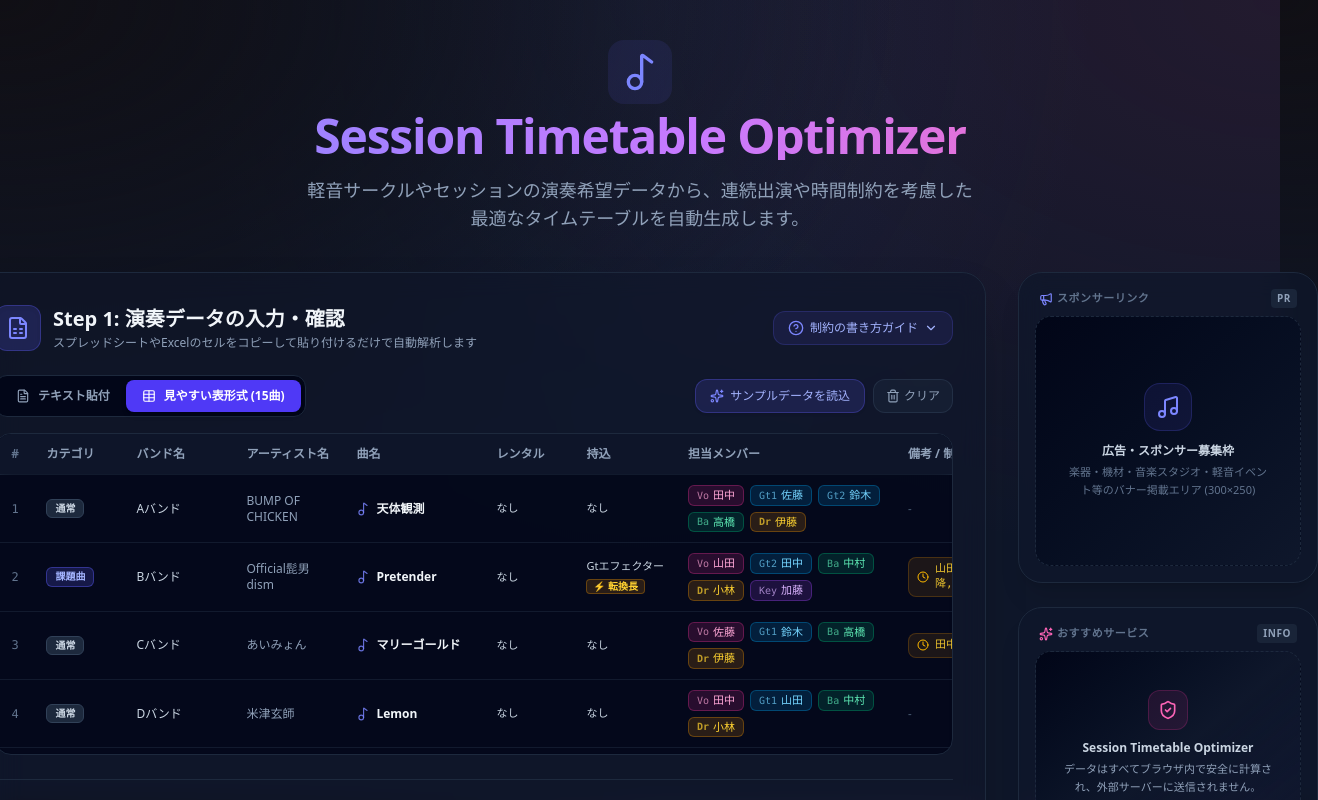
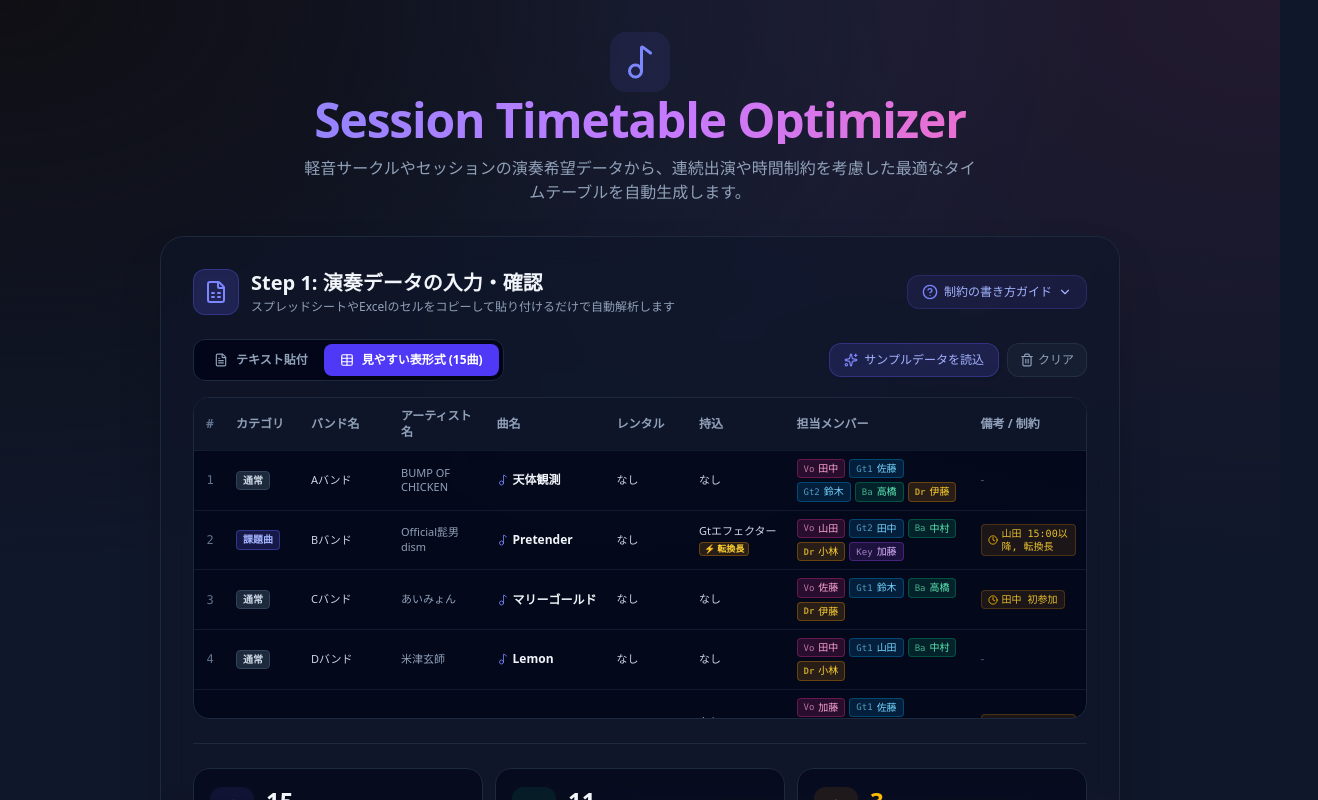
Before and after one commit to nasse0326/Session_Timetable_Optimizer, a Next.js app: page / in a window 1280 px wide. Both pictures are taken after a click on the button "サンプルデータを読込". Shown: the top 800 px of the page, 1318 px wide, since content can reach past the window. Built offline with nearby package versions, Linux system fonts and the light colour scheme.

Commit message:
style: ページレイアウトの横幅をスリム化（1カラム中央揃え、下部バナー配置、テーブル列幅の最適化）

```diff
--- a/src/app/page.tsx
+++ b/src/app/page.tsx
@@ -83,23 +83,21 @@ export default function Home() {
   }, [pendingResult]);
 
   return (
-    <main className="min-h-screen py-10 px-4 sm:px-6 lg:px-8 max-w-7xl mx-auto font-sans">
-      <header className="mb-10 text-center space-y-4">
-        <div className="inline-flex items-center justify-center p-3 bg-indigo-500/10 rounded-2xl mb-2">
-          <Music2 className="w-10 h-10 text-indigo-400" />
+    <main className="min-h-screen py-8 px-4 sm:px-6 lg:px-8 max-w-5xl mx-auto font-sans">
+      <header className="mb-8 text-center space-y-3">
+        <div className="inline-flex items-center justify-center p-3 bg-indigo-500/10 rounded-2xl mb-1">
+          <Music2 className="w-9 h-9 text-indigo-400" />
         </div>
-        <h1 className="text-4xl md:text-5xl font-extrabold text-transparent bg-clip-text bg-gradient-to-r from-indigo-400 via-purple-400 to-pink-400 tracking-tight">
+        <h1 className="text-3xl md:text-4xl lg:text-5xl font-extrabold text-transparent bg-clip-text bg-gradient-to-r from-indigo-400 via-purple-400 to-pink-400 tracking-tight">
           Session Timetable Optimizer
         </h1>
-        <p className="text-slate-400 text-base md:text-lg max-w-2xl mx-auto">
+        <p className="text-slate-400 text-sm md:text-base max-w-2xl mx-auto">
           軽音サークルやセッションの演奏希望データから、連続出演や時間制約を考慮した最適なタイムテーブルを自動生成します。
         </p>
       </header>
 
-      {/* メインレイアウト: PC (xl以上) では右側に固定サイドバーを配置 */}
-      <div className="flex flex-col xl:flex-row items-start gap-8 justify-center">
-        {/* 左側: メインツール領域 */}
-        <div className="flex-1 w-full max-w-5xl space-y-8">
+      {/* メインツール領域: 1カラムで美しく中央配置 */}
+      <div className="w-full space-y-8">
         <StepInput
           tsv={tsv}
           onTsvChange={setTsv}
@@ -121,9 +119,8 @@ export default function Home() {
             isOptimizing={isOptimizing}
           />
         </div>
-        </div>
 
-        {/* 右側: PC用 常設・追従型サイドバー */}
+        {/* ツール下部のスポンサー・バナーエリア */}
         <AdSidebar />
       </div>
 
--- a/src/components/AdSidebar.tsx
+++ b/src/components/AdSidebar.tsx
@@ -1,11 +1,11 @@
 import React from 'react';
-import { Megaphone, ExternalLink, Sparkles, Music, ShieldCheck } from 'lucide-react';
+import { Megaphone, Sparkles, Music, ShieldCheck } from 'lucide-react';
 
 export default function AdSidebar() {
   return (
-    <aside className="hidden xl:flex flex-col gap-6 sticky top-6 w-[300px] shrink-0">
-      {/* 広告枠 1: レクタングル (300x250) */}
-      <div className="bg-slate-900/70 border border-slate-800 rounded-3xl p-4 backdrop-blur-md shadow-xl transition-all hover:border-slate-700">
+    <aside className="w-full grid grid-cols-1 md:grid-cols-2 gap-4 pt-2">
+      {/* 広告枠 1: レクタングル (300x250 互換) */}
+      <div className="bg-slate-900/60 border border-slate-800 rounded-3xl p-4 backdrop-blur-md shadow-xl transition-all hover:border-slate-700">
         <div className="flex items-center justify-between text-[11px] font-semibold text-slate-500 uppercase tracking-wider mb-2 px-1">
           <span className="flex items-center gap-1">
             <Megaphone className="w-3.5 h-3.5 text-indigo-400" />
@@ -18,21 +18,21 @@ export default function AdSidebar() {
           【広告コード挿入エリア 1】
           Google AdSense や アフィリエイトタグ（サウンドハウス、音楽スタジオ等）をここに貼り付けます。
         */}
-        <div className="w-full h-[250px] bg-gradient-to-br from-slate-950 to-slate-900 border border-dashed border-slate-800 rounded-2xl flex flex-col items-center justify-center text-center p-4 group hover:border-indigo-500/40 transition-colors">
-          <div className="w-12 h-12 rounded-2xl bg-indigo-500/10 border border-indigo-500/20 flex items-center justify-center mb-3 group-hover:scale-110 transition-transform">
-            <Music className="w-6 h-6 text-indigo-400" />
+        <div className="w-full h-[180px] sm:h-[200px] bg-gradient-to-br from-slate-950 to-slate-900 border border-dashed border-slate-800 rounded-2xl flex flex-col items-center justify-center text-center p-4 group hover:border-indigo-500/40 transition-colors">
+          <div className="w-10 h-10 rounded-xl bg-indigo-500/10 border border-indigo-500/20 flex items-center justify-center mb-2.5 group-hover:scale-110 transition-transform">
+            <Music className="w-5 h-5 text-indigo-400" />
           </div>
           <p className="text-xs font-bold text-slate-300 mb-1">
-            広告・スポンサー募集枠
+            広告・スポンサー掲載枠
           </p>
-          <p className="text-[11px] text-slate-500 leading-relaxed max-w-[200px]">
-            楽器・機材・音楽スタジオ・軽音イベント等のバナー掲載エリア (300×250)
+          <p className="text-[11px] text-slate-500 leading-relaxed max-w-[240px]">
+            楽器・機材・音楽スタジオ・軽音イベント等のバナー掲載エリア (レスポンシブ / 300×250)
           </p>
         </div>
       </div>
 
-      {/* サポート・おすすめ情報 or 広告枠 2 (300x300〜300x600) */}
-      <div className="bg-slate-900/70 border border-slate-800 rounded-3xl p-4 backdrop-blur-md shadow-xl transition-all hover:border-slate-700">
+      {/* サポート・おすすめ情報 or 広告枠 2 */}
+      <div className="bg-slate-900/60 border border-slate-800 rounded-3xl p-4 backdrop-blur-md shadow-xl transition-all hover:border-slate-700">
         <div className="flex items-center justify-between text-[11px] font-semibold text-slate-500 uppercase tracking-wider mb-2 px-1">
           <span className="flex items-center gap-1">
             <Sparkles className="w-3.5 h-3.5 text-pink-400" />
@@ -43,20 +43,19 @@ export default function AdSidebar() {
 
         {/*
           【広告コード挿入エリア 2】
-          縦長バナーや、別のおすすめツール/サービス紹介リンク等を貼り付けます。
         */}
-        <div className="w-full min-h-[220px] bg-gradient-to-br from-slate-950 via-slate-900 to-indigo-950/20 border border-dashed border-slate-800 rounded-2xl flex flex-col items-center justify-center text-center p-4 group hover:border-pink-500/40 transition-colors">
-          <div className="w-10 h-10 rounded-xl bg-pink-500/10 border border-pink-500/20 flex items-center justify-center mb-2.5 group-hover:scale-110 transition-transform">
+        <div className="w-full h-[180px] sm:h-[200px] bg-gradient-to-br from-slate-950 via-slate-900 to-indigo-950/20 border border-dashed border-slate-800 rounded-2xl flex flex-col items-center justify-center text-center p-4 group hover:border-pink-500/40 transition-colors">
+          <div className="w-10 h-10 rounded-xl bg-pink-500/10 border border-pink-500/20 flex items-center justify-center mb-2 group-hover:scale-110 transition-transform">
             <ShieldCheck className="w-5 h-5 text-pink-400" />
           </div>
-          <p className="text-xs font-bold text-slate-300 mb-1">
+          <p className="text-xs font-bold text-slate-300 mb-0.5">
             Session Timetable Optimizer
           </p>
-          <p className="text-[11px] text-slate-400 leading-relaxed mb-3 max-w-[220px]">
+          <p className="text-[11px] text-slate-400 leading-relaxed mb-2 max-w-[240px]">
             データはすべてブラウザ内で安全に計算され、外部サーバーに送信されません。
           </p>
-          <div className="text-[10px] text-indigo-400 bg-indigo-500/10 border border-indigo-500/20 px-2.5 py-1 rounded-lg">
-            常設バナー枠 (300×250 / 300×600)
+          <div className="text-[10px] text-indigo-400 bg-indigo-500/10 border border-indigo-500/20 px-2 py-0.5 rounded-md">
+            常設バナー枠 (レスポンシブ)
           </div>
         </div>
       </div>
--- a/src/components/StepInput.tsx
+++ b/src/components/StepInput.tsx
@@ -255,15 +255,15 @@ export default function StepInput({ tsv, onTsvChange, songs, constraints }: Step
             <table className="w-full text-left text-xs">
               <thead className="sticky top-0 bg-slate-900/95 border-b border-slate-800 text-slate-400 font-semibold backdrop-blur">
                 <tr>
-                  <th className="px-3 py-3 w-10 text-center text-slate-500">#</th>
-                  <th className="px-3 py-3 min-w-[90px]">カテゴリ</th>
-                  <th className="px-3 py-3 min-w-[110px]">バンド名</th>
-                  <th className="px-3 py-3 min-w-[110px]">アーティスト名</th>
-                  <th className="px-3 py-3 min-w-[140px]">曲名</th>
-                  <th className="px-3 py-3 min-w-[90px]">レンタル</th>
-                  <th className="px-3 py-3 min-w-[90px]">持込</th>
-                  <th className="px-3 py-3 min-w-[220px]">担当メンバー</th>
-                  <th className="px-3 py-3 min-w-[140px]">備考 / 制約</th>
+                  <th className="px-2 py-2.5 w-8 text-center text-slate-500">#</th>
+                  <th className="px-2.5 py-2.5 min-w-[75px]">カテゴリ</th>
+                  <th className="px-2.5 py-2.5 min-w-[90px]">バンド名</th>
+                  <th className="px-2.5 py-2.5 min-w-[95px]">アーティスト名</th>
+                  <th className="px-2.5 py-2.5 min-w-[120px]">曲名</th>
+                  <th className="px-2.5 py-2.5 min-w-[70px]">レンタル</th>
+                  <th className="px-2.5 py-2.5 min-w-[70px]">持込</th>
+                  <th className="px-2.5 py-2.5 min-w-[180px]">担当メンバー</th>
+                  <th className="px-2.5 py-2.5 min-w-[110px]">備考 / 制約</th>
                 </tr>
               </thead>
               <tbody className="divide-y divide-slate-800/60">
@@ -271,11 +271,11 @@ export default function StepInput({ tsv, onTsvChange, songs, constraints }: Step
                   const category = song.category || (song.isAssignment ? '課題曲' : (song.isSession ? 'セッション' : '通常'));
                   return (
                     <tr key={song.id} className="hover:bg-slate-900/40 transition-colors">
-                      <td className="px-3 py-2.5 text-center text-slate-500 font-mono">
+                      <td className="px-2 py-2 text-center text-slate-500 font-mono">
                         {idx + 1}
                       </td>
-                      <td className="px-3 py-2.5">
-                        <span className={`inline-flex items-center px-2 py-0.5 rounded-md text-[10px] font-semibold border ${
+                      <td className="px-2.5 py-2">
+                        <span className={`inline-flex items-center px-1.5 py-0.5 rounded text-[10px] font-semibold border ${
                           category === '課題曲'
                             ? 'bg-indigo-500/20 text-indigo-300 border-indigo-500/40'
                             : category === 'インスト' || category === 'セッション'
@@ -285,53 +285,53 @@ export default function StepInput({ tsv, onTsvChange, songs, constraints }: Step
                           {category}
                         </span>
                       </td>
-                      <td className="px-3 py-2.5 text-slate-300 font-medium">
+                      <td className="px-2.5 py-2 text-slate-300 font-medium text-[11px]">
                         {song.bandName || <span className="text-slate-600">-</span>}
                       </td>
-                      <td className="px-3 py-2.5 text-slate-400">
+                      <td className="px-2.5 py-2 text-slate-400 text-[11px]">
                         {song.artist || <span className="text-slate-600">-</span>}
                       </td>
-                      <td className="px-3 py-2.5 font-medium text-slate-100">
-                        <div className="flex items-center gap-1.5 font-semibold text-slate-100">
-                          <Music2 className="w-3.5 h-3.5 text-indigo-400/80 shrink-0" />
+                      <td className="px-2.5 py-2 font-medium text-slate-100">
+                        <div className="flex items-center gap-1 font-semibold text-slate-100 text-xs">
+                          <Music2 className="w-3 h-3 text-indigo-400/80 shrink-0" />
                           <span>{song.title}</span>
                         </div>
                       </td>
-                      <td className="px-3 py-2.5 text-slate-300">
+                      <td className="px-2.5 py-2 text-slate-300 text-[11px]">
                         {song.rental ? (
-                          <span className="text-[11px] truncate block max-w-[100px]" title={song.rental}>{song.rental}</span>
+                          <span className="truncate block max-w-[90px]" title={song.rental}>{song.rental}</span>
                         ) : <span className="text-slate-600">-</span>}
                       </td>
-                      <td className="px-3 py-2.5 text-slate-300">
-                        <div className="space-y-1">
+                      <td className="px-2.5 py-2 text-slate-300 text-[11px]">
+                        <div className="space-y-0.5">
                           {song.bring ? (
-                            <span className="text-[11px] truncate block max-w-[100px]" title={song.bring}>{song.bring}</span>
+                            <span className="truncate block max-w-[90px]" title={song.bring}>{song.bring}</span>
                           ) : <span className="text-slate-600">-</span>}
                           {song.requiresLongSetup && (
-                            <span className="inline-flex items-center gap-1 px-1.5 py-0.2 rounded bg-amber-500/15 border border-amber-500/30 text-amber-300 text-[10px] font-bold">
+                            <span className="inline-flex items-center gap-0.5 px-1 py-0.2 rounded bg-amber-500/15 border border-amber-500/30 text-amber-300 text-[9px] font-bold">
                               ⚡ 転換長
                             </span>
                           )}
                         </div>
                       </td>
-                      <td className="px-3 py-2.5">
-                        <div className="flex flex-wrap gap-1.5">
+                      <td className="px-2.5 py-2">
+                        <div className="flex flex-wrap gap-1">
                           {song.members.map((m, mIdx) => (
                             <span
                               key={mIdx}
-                              className={`inline-flex items-center gap-1 px-2 py-0.5 rounded-md border text-[11px] ${getPartBadgeStyle(m.part)}`}
+                              className={`inline-flex items-center gap-1 px-1.5 py-0.5 rounded border text-[10px] ${getPartBadgeStyle(m.part)}`}
                             >
-                              <span className="font-mono text-[10px] opacity-70">{m.part}</span>
+                              <span className="font-mono text-[9px] opacity-70">{m.part}</span>
                               <span className="font-medium">{m.name}</span>
                             </span>
                           ))}
                         </div>
                       </td>
-                      <td className="px-3 py-2.5">
+                      <td className="px-2.5 py-2">
                         {song.rawNotes ? (
-                          <div className="flex items-center gap-1.5 text-amber-300/90 bg-amber-500/10 px-2 py-1 rounded-lg border border-amber-500/20 w-fit">
-                            <Clock className="w-3 h-3 text-amber-400 shrink-0" />
-                            <span className="font-mono text-[11px]">{song.rawNotes}</span>
+                          <div className="flex items-center gap-1 text-amber-300/90 bg-amber-500/10 px-1.5 py-0.5 rounded border border-amber-500/20 w-fit">
+                            <Clock className="w-2.5 h-2.5 text-amber-400 shrink-0" />
+                            <span className="font-mono text-[10px]">{song.rawNotes}</span>
                           </div>
                         ) : (
                           <span className="text-slate-600 italic">-</span>
```
Also changed, not shown: src/components/StepResult.tsx (+36 -36 lines). Lines whose indentation alone changed are shown as unchanged.
